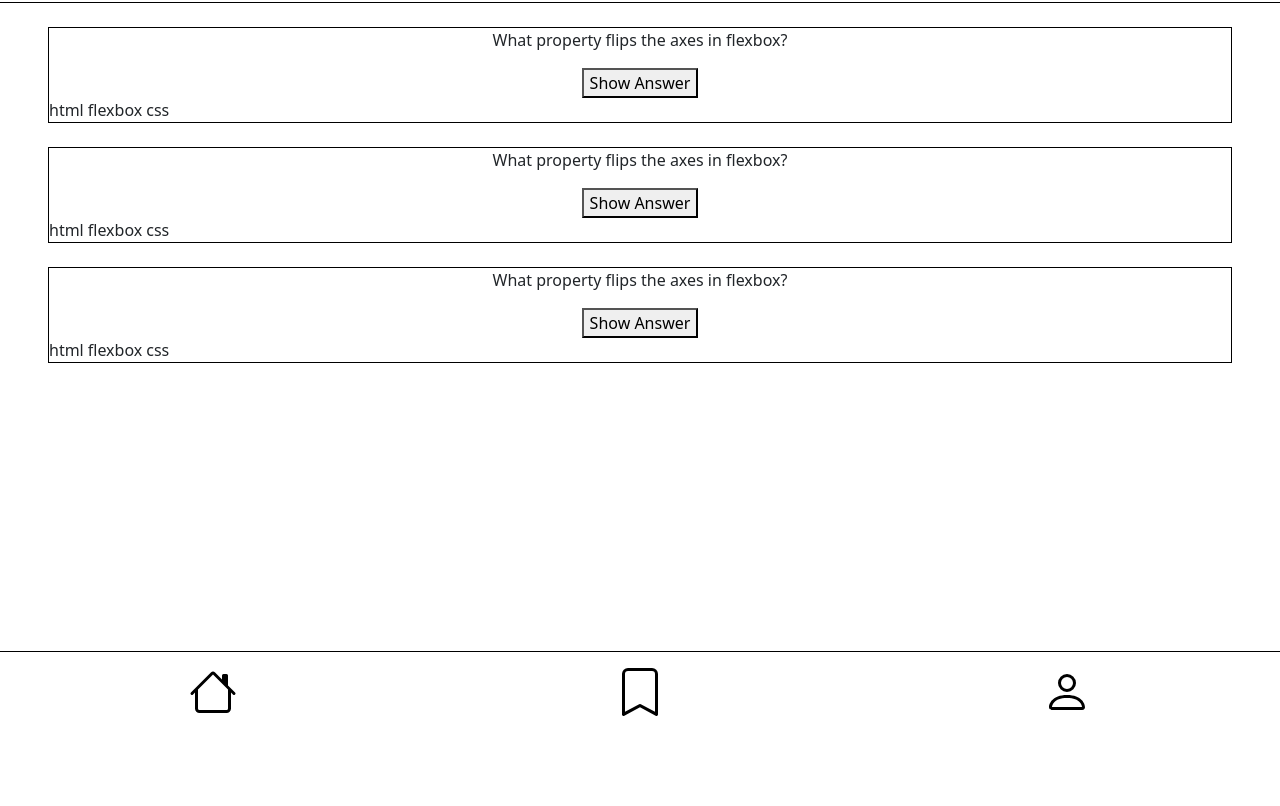
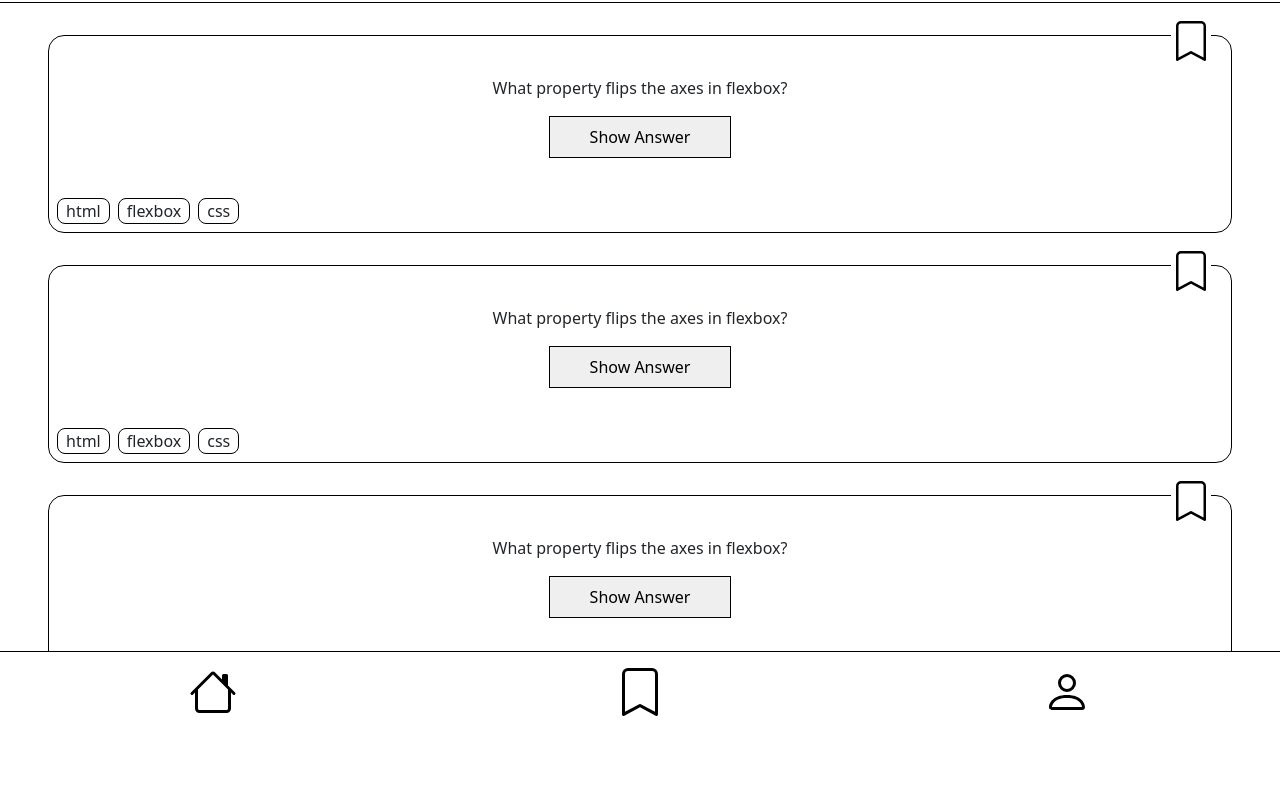
Before and after one commit to eduskx/quiz-app, a plain HTML site: page index.html in a window 1280 px wide. Shown: the part 68-874 px from the top of the page. Before the commit the page ends 800 px from the top, so only its background shows below. Drawn offline with nearby package versions, Linux system fonts and the light colour scheme.

Commit message:
update question cards

```diff
--- a/index.html
+++ b/index.html
@@ -14,9 +14,24 @@
   </head>
   <body>
     <section id="title">
-      <h1>Test</h1>
+      <h1>Quiz App</h1>
     </section>
+
     <article class="question-card">
+      <div class="question-card--bookmark-icon">
+        <svg
+          xmlns="http://www.w3.org/2000/svg"
+          width="40"
+          height="40"
+          fill=""
+          class="bi bi-bookmark"
+          viewBox="0 0 16 16"
+        >
+          <path
+            d="M2 2a2 2 0 0 1 2-2h8a2 2 0 0 1 2 2v13.5a.5.5 0 0 1-.777.416L8 13.101l-5.223 2.815A.5.5 0 0 1 2 15.5zm2-1a1 1 0 0 0-1 1v12.566l4.723-2.482a.5.5 0 0 1 .554 0L13 14.566V2a1 1 0 0 0-1-1z"
+          />
+        </svg>
+      </div>
       <div class="question-card--main">
         <p class="question-card--title">
           What property flips the axes in flexbox?
@@ -29,7 +44,22 @@
         <div class="question-card--question-tag">css</div>
       </div>
     </article>
+
     <article class="question-card">
+      <div class="question-card--bookmark-icon">
+        <svg
+          xmlns="http://www.w3.org/2000/svg"
+          width="40"
+          height="40"
+          fill=""
+          class="bi bi-bookmark"
+          viewBox="0 0 16 16"
+        >
+          <path
+            d="M2 2a2 2 0 0 1 2-2h8a2 2 0 0 1 2 2v13.5a.5.5 0 0 1-.777.416L8 13.101l-5.223 2.815A.5.5 0 0 1 2 15.5zm2-1a1 1 0 0 0-1 1v12.566l4.723-2.482a.5.5 0 0 1 .554 0L13 14.566V2a1 1 0 0 0-1-1z"
+          />
+        </svg>
+      </div>
       <div class="question-card--main">
         <p class="question-card--title">
           What property flips the axes in flexbox?
@@ -42,7 +72,22 @@
         <div class="question-card--question-tag">css</div>
       </div>
     </article>
+
     <article class="question-card">
+      <div class="question-card--bookmark-icon">
+        <svg
+          xmlns="http://www.w3.org/2000/svg"
+          width="40"
+          height="40"
+          fill=""
+          class="bi bi-bookmark"
+          viewBox="0 0 16 16"
+        >
+          <path
+            d="M2 2a2 2 0 0 1 2-2h8a2 2 0 0 1 2 2v13.5a.5.5 0 0 1-.777.416L8 13.101l-5.223 2.815A.5.5 0 0 1 2 15.5zm2-1a1 1 0 0 0-1 1v12.566l4.723-2.482a.5.5 0 0 1 .554 0L13 14.566V2a1 1 0 0 0-1-1z"
+          />
+        </svg>
+      </div>
       <div class="question-card--main">
         <p class="question-card--title">
           What property flips the axes in flexbox?
@@ -55,8 +100,9 @@
         <div class="question-card--question-tag">css</div>
       </div>
     </article>
+
     <nav id="navbar">
-      <a href="./index.html" class="nav-icon">
+      <a href="./index.html" class="nav-icon" aria-label="Home">
         <svg
           xmlns="http://www.w3.org/2000/svg"
           width="48"
@@ -70,7 +116,7 @@
           />
         </svg>
       </a>
-      <a href="./bookmark.html" class="nav-icon">
+      <a href="./bookmark.html" class="nav-icon" aria-label="Bookmarks">
         <svg
           xmlns="http://www.w3.org/2000/svg"
           width="48"
@@ -84,7 +130,7 @@
           />
         </svg>
       </a>
-      <a href="./profile.html" class="nav-icon">
+      <a href="./profile.html" class="nav-icon" aria-label="Your Profile">
         <svg
           xmlns="http://www.w3.org/2000/svg"
           width="48"
--- a/style.css
+++ b/style.css
@@ -15,28 +15,53 @@ h1 {
 }
 
 .question-card {
+  position: relative;
   border: 1px solid black;
-  margin: 1.5rem 3rem;
+  margin: 2rem 3rem;
+  border-radius: 16px;
+}
+
+.question-card--bookmark-icon {
+  position: absolute;
+  right: 20px;
+  top: -15px;
+  background-color: white;
 }
 
 .question-card--main {
   text-align: center;
+  padding: 40px 0;
 }
 
 .question-card--title {
+  padding: 0 32px;
 }
 
 .question-card--tags-box {
   display: flex;
-  gap: 4px;
+  gap: 8px;
+  padding-left: 8px;
+  padding-bottom: 8px;
+}
+
+.question-card--question-tag {
+  border: 1px solid black;
+  padding: 0 8px;
+  border-radius: 8px;
+}
+
+.question-card--answer-btn {
+  border: 1px solid black;
+  padding: 8px 40px;
 }
 
 #navbar {
   display: flex;
   justify-content: space-around;
-  position: fixed;
+  position: sticky;
   bottom: 0;
   border-top: 1px solid black;
   width: 100%;
   padding: 16px 0;
+  background-color: white;
 }
```
